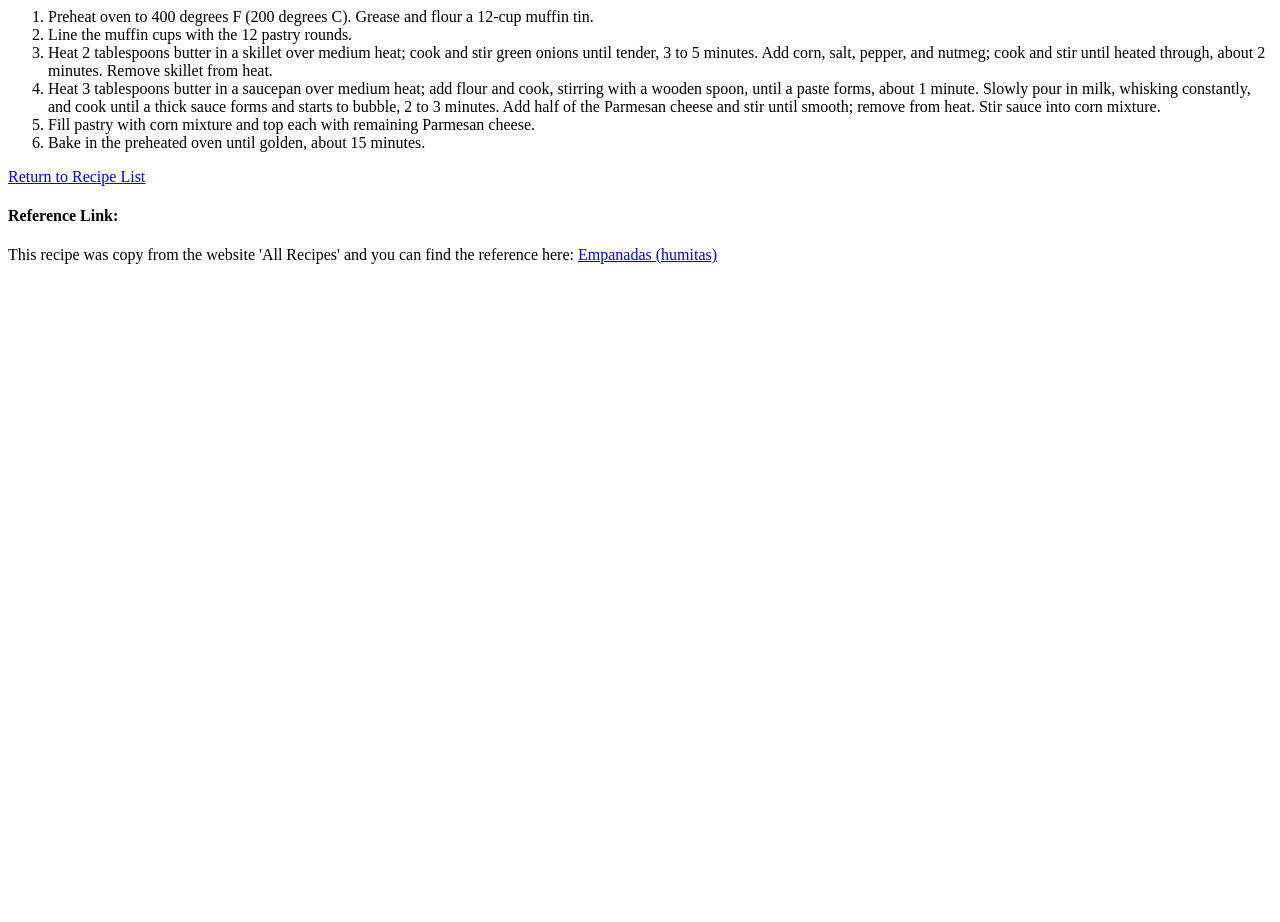
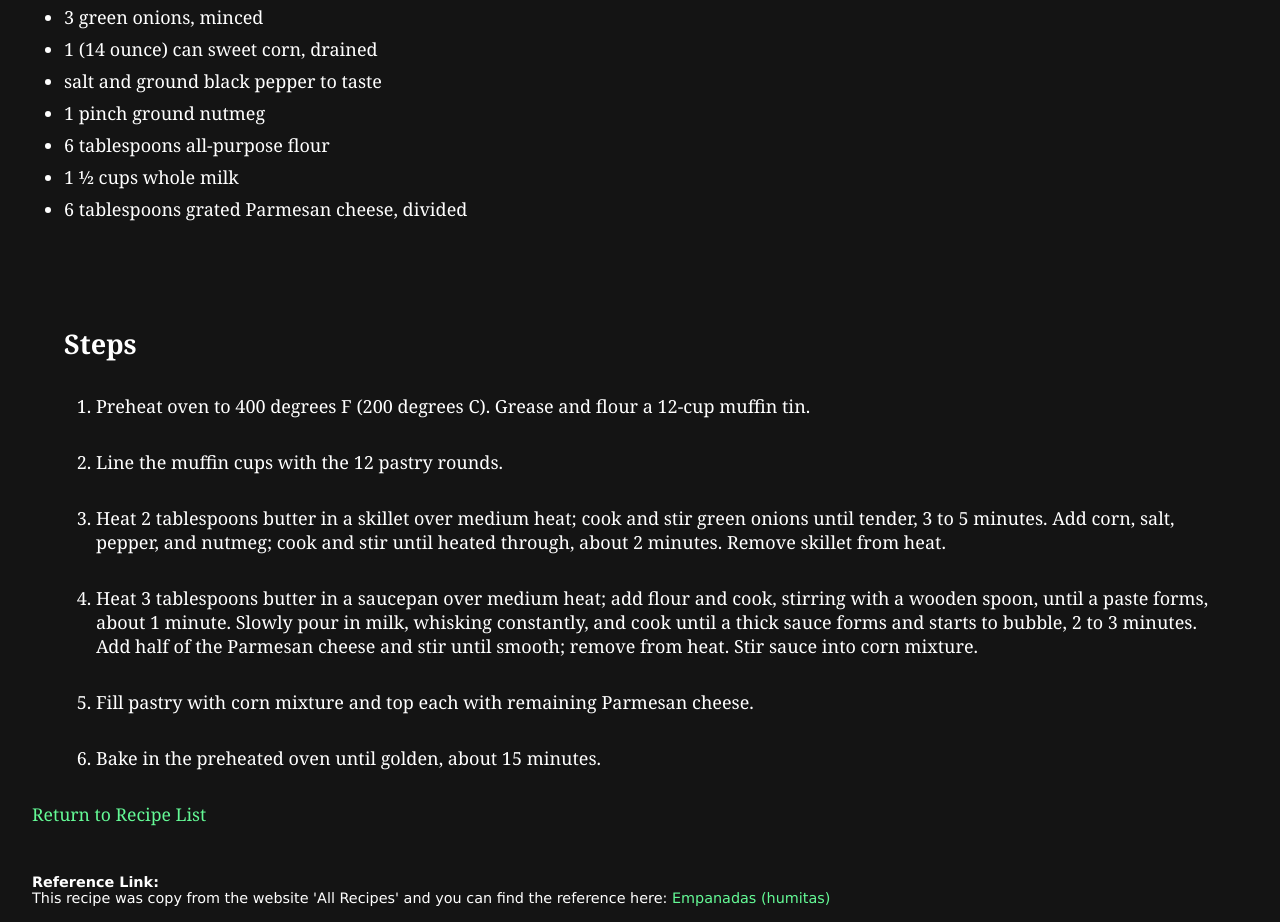
Before and after one commit to edresponsivo/odin-recipes, a plain HTML site: page recipes/empanadas.html in a window 1280 px wide. Shown: the part 898-1820 px from the top of the page. Before the commit the page ends 1178 px from the top, so only its background shows below. Drawn offline with Linux system fonts and the light colour scheme.

Commit message:
Added CSS styles to all pages.

```diff
--- a/recipes/empanadas.html
+++ b/recipes/empanadas.html
@@ -5,14 +5,18 @@
     <meta http-equiv="X-UA-Compatible" content="IE=edge" />
     <meta name="viewport" content="width=device-width, initial-scale=1.0" />
     <title>TOP : Odin Recipes : Empanadas (humitas)</title>
+    <link rel="stylesheet" href="../styles.css" />
   </head>
   <body>
+    <header>
       <h1>Empanadas (humitas) Creamy corn Empanadas</h1>
       <img
         src="https://www.allrecipes.com/thmb/PV85nsZziy60Quz8iDeW6AfvWwA=/1500x0/filters:no_upscale():max_bytes(150000):strip_icc():format(webp)/4570004-c071adf64ee7423a9ea4db2146feacf0.jpg"
         alt="Empanadas (humitas)"
         width="50%"
       />
+    </header>
+    <article class="ingredients">
       <p>
         Creamy corn empanadas are an Argentinean classic. These can be made open
         like a tart or closed like a pasty - the choice is yours! You can opt to
@@ -30,11 +34,13 @@
         <li>1 ½ cups whole milk</li>
         <li>6 tablespoons grated Parmesan cheese, divided</li>
       </ul>
+    </article>
+    <article class="steps">
       <h2>Steps</h2>
       <ol>
         <li>
-        Preheat oven to 400 degrees F (200 degrees C). Grease and flour a 12-cup
-        muffin tin.
+          Preheat oven to 400 degrees F (200 degrees C). Grease and flour a
+          12-cup muffin tin.
         </li>
         <li>Line the muffin cups with the 12 pastry rounds.</li>
         <li>
@@ -44,12 +50,12 @@
           skillet from heat.
         </li>
         <li>
-        Heat 3 tablespoons butter in a saucepan over medium heat; add flour and
-        cook, stirring with a wooden spoon, until a paste forms, about 1 minute.
-        Slowly pour in milk, whisking constantly, and cook until a thick sauce
-        forms and starts to bubble, 2 to 3 minutes. Add half of the Parmesan
-        cheese and stir until smooth; remove from heat. Stir sauce into corn
-        mixture.
+          Heat 3 tablespoons butter in a saucepan over medium heat; add flour
+          and cook, stirring with a wooden spoon, until a paste forms, about 1
+          minute. Slowly pour in milk, whisking constantly, and cook until a
+          thick sauce forms and starts to bubble, 2 to 3 minutes. Add half of
+          the Parmesan cheese and stir until smooth; remove from heat. Stir
+          sauce into corn mixture.
         </li>
         <li>
           Fill pastry with corn mixture and top each with remaining Parmesan
@@ -58,6 +64,8 @@
         <li>Bake in the preheated oven until golden, about 15 minutes.</li>
       </ol>
       <p><a href="../index.html">Return to Recipe List</a></p>
+    </article>
+    <footer>
       <h4>Reference Link:</h4>
       <p>
         This recipe was copy from the website 'All Recipes' and you can find the
@@ -68,5 +76,6 @@
           >Empanadas (humitas)</a
         >
       </p>
+    </footer>
   </body>
 </html>
--- /dev/null
+++ b/styles.css
@@ -0,0 +1,83 @@
+/* reset */
+* {
+  padding: 0;
+  margin: 0;
+  box-sizing: border-box;
+}
+
+body {
+  font-family: 'Franklin Gothic Medium', 'Arial Narrow', Arial, sans-serif;
+  font-size: 18px;
+  background-color: rgb(20, 20, 20);
+  color: rgb(255, 255, 255);
+}
+h1,
+h2,
+li {
+  margin: 2rem;
+}
+ul {
+  list-style-type: none;
+}
+header,
+main {
+  text-align: center;
+}
+main a {
+  font-size: 1.6rem;
+  color: rgb(100, 250, 150);
+  text-decoration: none;
+  letter-spacing: 0.2rem;
+}
+main a:hover {
+  text-decoration: underline;
+  background-color: aliceblue;
+  color: rgb(20, 20, 20);
+  border-radius: 20px;
+  padding: 1rem;
+}
+img {
+  border-radius: 30px;
+  border: thick double silver;
+  /* box-shadow: 4px 4px 3px rgba(255, 255, 255, 0.8); */
+  /* padding: 2rem; */
+  margin: 2rem;
+}
+
+article {
+  /* margin: 2rem; */
+  padding: 2rem;
+  font-family: Georgia, 'Times New Roman', Times, serif;
+}
+
+article a {
+  font-size: 1.1rem;
+  color: rgb(100, 250, 150);
+  text-decoration: none;
+}
+article a:hover {
+  background-color: rgb(100, 250, 150);
+  color: rgb(20, 20, 20);
+  border-radius: 2px;
+  /* padding: 1rem; */
+}
+.ingredients ul,
+.steps ol {
+  margin-left: 2rem;
+}
+.ingredients li {
+  list-style-type: disc;
+  margin: 0.5rem auto;
+}
+
+footer {
+  font-family: 'Lucida Sans', 'Lucida Sans Regular', 'Lucida Grande',
+    'Lucida Sans Unicode', Geneva, Verdana, sans-serif;
+  font-size: 0.9rem;
+  padding: 1rem 2rem;
+}
+footer a {
+  font-size: 0.9rem;
+  color: rgb(100, 250, 150);
+  text-decoration: none;
+}
```
Also changed, not shown: index.html (+6 -0 lines), recipes/best-lasagna.html (+20 -10 lines), recipes/chicken-spaghetti.html (+15 -6 lines), recipes/roasted-potatoes.html (+9 -0 lines), recipes/teriyaki-salmon.html (+20 -10 lines). Lines whose indentation alone changed are shown as unchanged.
